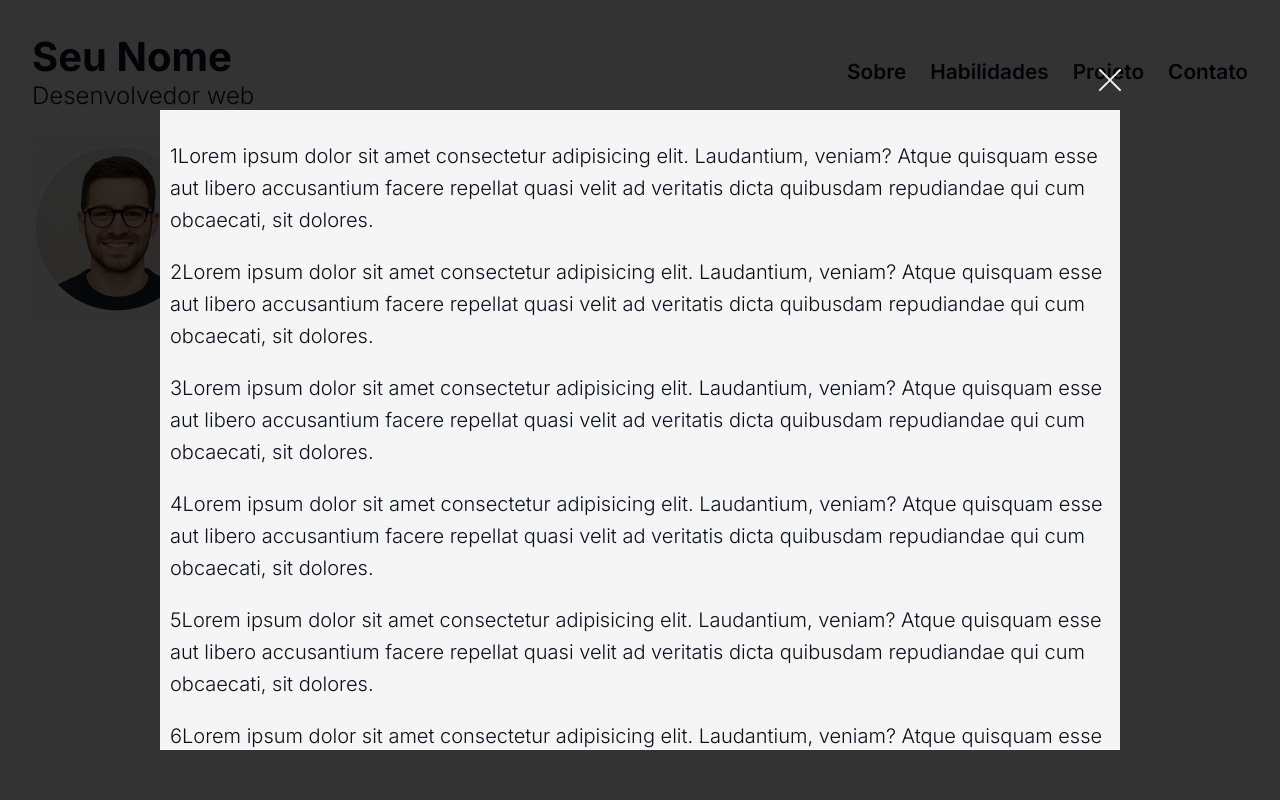
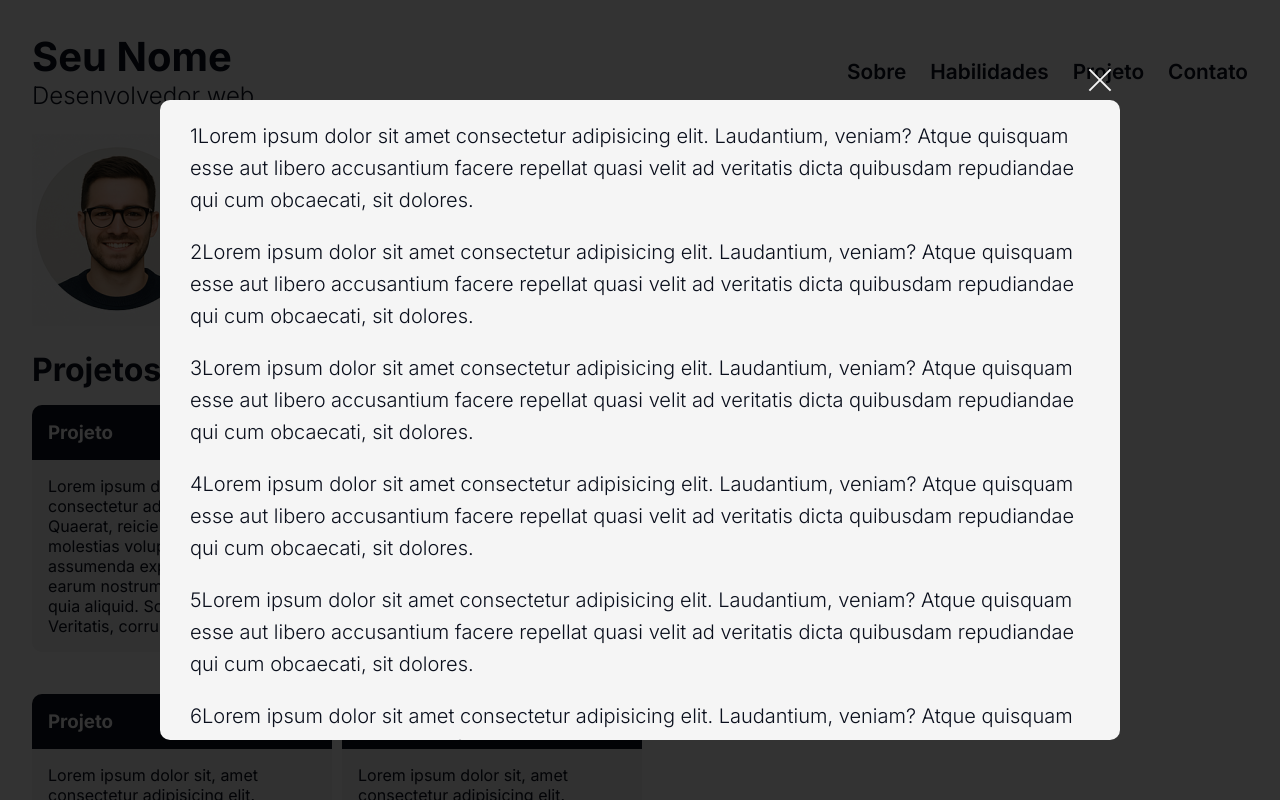
Before and after one commit to ViniciusMendesLima/newportifolio, a React (Vite) app: page / in a window 1280 px wide. Both pictures are taken after a click on the button "Saiba Mais". Shown: the top 800 px of the page. Built offline with nearby package versions, Linux system fonts and the light colour scheme.

Commit message:
projeto em andamento

```diff
--- a/src/App.tsx
+++ b/src/App.tsx
@@ -1,7 +1,7 @@
 import './reset.css'
-import './App.css'
 import { Header } from './sections/Header'
 import { About } from './sections/About'
+import { Projects } from './sections/Projects'
 
 function App() {
 
@@ -9,6 +9,7 @@ function App() {
     <>
     <Header/>
     <About/>
+    <Projects/>
 
     </>
   )
--- /dev/null
+++ b/src/components/ProjectCard.tsx
@@ -0,0 +1,30 @@
+import imageLogo from "../assets/logovml.png"
+import styles from './styles/ProjectCard.module.css'
+interface ProjectType {
+  name: string;
+  description: string;
+  link: string;
+  imageUrl?: string | null;
+}
+
+type ProjectCardProps = {
+  projects: ProjectType[];
+};
+
+const ProjectCard = ({ projects }: ProjectCardProps) => {
+  return (
+    <ul className={styles.ProjectInfo}>
+      {projects.map((project, index) => (
+        <li key={`${project.name}-${index}`}>
+            <a href={project.link} target="_blank">
+            <img src={project.imageUrl || imageLogo} alt={project.name} />
+            <h3>{project.name}</h3>
+            <p>{project.description}</p>
+            </a>
+        </li>
+      ))}
+    </ul>
+  );
+};
+
+export { ProjectCard };
--- /dev/null
+++ b/src/components/styles/ProjectCard.module.css
@@ -0,0 +1,24 @@
+.ProjectInfo {
+    display: flex;
+    flex-wrap: wrap;
+    gap: 10px;
+
+}
+
+.ProjectInfo li{
+    max-width: 300px;
+    background-color: var(--color-surface);
+    border-radius: 10px;
+    margin: 1rem 0;
+}
+.ProjectInfo h3, .ProjectInfo p{
+    padding: 1rem;
+}
+.ProjectInfo h3{
+    background-color: var(--color-primary);
+    color: var(--color-background);
+    border-radius: 10px 10px 0 0;
+}
+.ProjectInfo img {
+    display: none;
+}
--- /dev/null
+++ b/src/data/ProjectsData.tsx
@@ -0,0 +1,58 @@
+const images = import.meta.glob(
+  "../assets/projects/*.(webp|jpg|jpeg|png|avif)",
+  {
+    eager: true,
+    import: "default",
+  }
+) as Record<string, string>;
+
+const projectsMeta = [
+  {
+    file: "teste",
+    name: "Projeto",
+    link: "https://viniciusmlima.site/",
+    description:
+      "Lorem ipsum dolor sit, amet consectetur adipisicing elit. Quaerat, reiciendis velit veniam molestias voluptas porro assumenda expedita, aperiam, earum nostrum consectetur itaque quia aliquid. Soluta, quam tempora. Veritatis, corrupti commodi?",
+  },
+  {
+    file: "teste",
+    name: "Projeto",
+    link: "https://viniciusmlima.site/",
+    description:
+      "Lorem ipsum dolor sit, amet consectetur adipisicing elit. Quaerat, reiciendis velit veniam molestias voluptas porro assumenda expedita, aperiam, earum nostrum consectetur itaque quia aliquid. Soluta, quam tempora. Veritatis, corrupti commodi?",
+  },
+  {
+    file: "teste",
+    name: "Projeto",
+    link: "https://viniciusmlima.site/",
+    description:
+      "Lorem ipsum dolor sit, amet consectetur adipisicing elit. Quaerat, reiciendis velit veniam molestias voluptas porro assumenda expedita, aperiam, earum nostrum consectetur itaque quia aliquid. Soluta, quam tempora. Veritatis, corrupti commodi?",
+  },
+  {
+    file: "teste",
+    name: "Projeto",
+    link: "https://viniciusmlima.site/",
+    description:
+      "Lorem ipsum dolor sit, amet consectetur adipisicing elit. Quaerat, reiciendis velit veniam molestias voluptas porro assumenda expedita, aperiam, earum nostrum consectetur itaque quia aliquid. Soluta, quam tempora. Veritatis, corrupti commodi?",
+  },
+  {
+    file: "teste",
+    name: "Projeto",
+    link: "https://viniciusmlima.site/",
+    description:
+      "Lorem ipsum dolor sit, amet consectetur adipisicing elit. Quaerat, reiciendis velit veniam molestias voluptas porro assumenda expedita, aperiam, earum nostrum consectetur itaque quia aliquid. Soluta, quam tempora. Veritatis, corrupti commodi?",
+  },
+
+];
+
+export const ProjectsData = projectsMeta.map((project) => {
+  const imagePath = Object.keys(images).find((path) =>
+    path.includes(project.file)
+
+  );
+
+  return {
+    ...project,
+    imageUrl: imagePath ? images[imagePath] : null,
+  };
+});
--- a/src/index.css
+++ b/src/index.css
@@ -32,3 +32,7 @@ li, a{
 .card {
   background: var(--color-surface);
 }
+
+h2 {
+  font-size: 2rem;
+}
--- a/src/sections/About.tsx
+++ b/src/sections/About.tsx
@@ -19,11 +19,11 @@ const About = () => {
           consequatur, at recusandae fuga magni delectus provident iste vero
           quis repellendus sit.
         </p>
-        <button onClick={handleClick}>Saiba Mais</button>
+        <button className={styles.BtnOpenInfo} onClick={handleClick}>Saiba Mais</button>
       </div>
       {showInfo && (
         <div className={styles.BackBlack}>
-            <button onClick={handleClick}>
+            <button className={styles.BtnClouseInfo} onClick={handleClick}>
               <span className={styles.ClouseInfoX}></span>
             </button>
           <div className={styles.AboutInformation}>
--- /dev/null
+++ b/src/sections/Projects.tsx
@@ -0,0 +1,15 @@
+import { ProjectCard } from "../components/ProjectCard"
+import { ProjectsData } from "../data/ProjectsData"
+
+const Projects = () => {
+    return (
+        <section>
+            <h2>Projetos</h2>
+            <div>
+            <ProjectCard projects={ProjectsData}/>
+            </div>
+        </section>
+    )
+}
+
+export {Projects}
--- a/src/sections/styles/About.module.css
+++ b/src/sections/styles/About.module.css
@@ -12,11 +12,7 @@
   gap: 1rem;
 }
 
-.AboutResum h2 {
-  font-size: 2rem;
-}
-
-.AboutResum button {
+.BtnOpenInfo {
   width: 5.5rem;
   padding: 10px 5px;
   border-radius: 10px;
@@ -29,7 +25,7 @@
   font-weight: 300;
   line-height: 1.5rem;
 }
-.SectionAbout button:hover {
+.BtnOpenInfo:hover {
   opacity: 0.9;
   font-weight: 600;
 }
@@ -52,21 +48,30 @@
   background-color: var(--color-surface);
   width: 100%;
   height: 80vh;
-  padding: 10px;
+  padding: 0 30px;
   display: flex;
   flex-direction: column;
+  border-radius: 10px;
   overflow-y: auto;
   scrollbar-width: thin;
   scrollbar-color: #6b57cc rgba(0, 0, 0, 0.1);
 }
 
-.BackBlack button {
+.BtnClouseInfo {
   cursor: pointer;
   background-color: transparent;
   border: none;
   width: 40px;
-  height: 60px;
+  height: 40px;
   align-self: flex-end;
+  z-index: 1;
+  transition: .2s;
+  border-radius: 5px;
+}
+
+.BtnClouseInfo:hover{
+    background-color: var(--color-accent);
+    border-radius: 20px;
 }
 
 .ClouseInfoX {
@@ -75,7 +80,7 @@
   display: block;
   width: 30px;
   height: 2px;
-  left: 15px;
+  left: 5px;
   transform: rotate(45deg);
 }
 
@@ -88,3 +93,18 @@
   position: relative;
   transform: rotate(90deg);
 }
+
+@media (max-width:1100px){
+    .BackBlack {
+  padding: 0 6rem;}
+}
+
+@media (max-width:800px){
+    .BackBlack {
+  padding: 0 4rem;}
+}
+
+@media (max-width:600px){
+    .BackBlack {
+  padding: 0 2rem;}
+}
```
Also changed, not shown: src/App.css (deleted), src/assets/logovml.png (added), src/assets/projects/teste.png (added).
